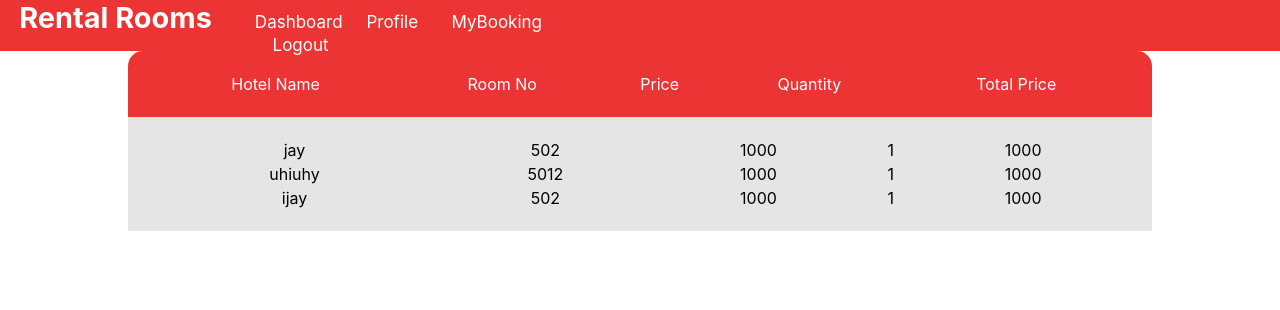
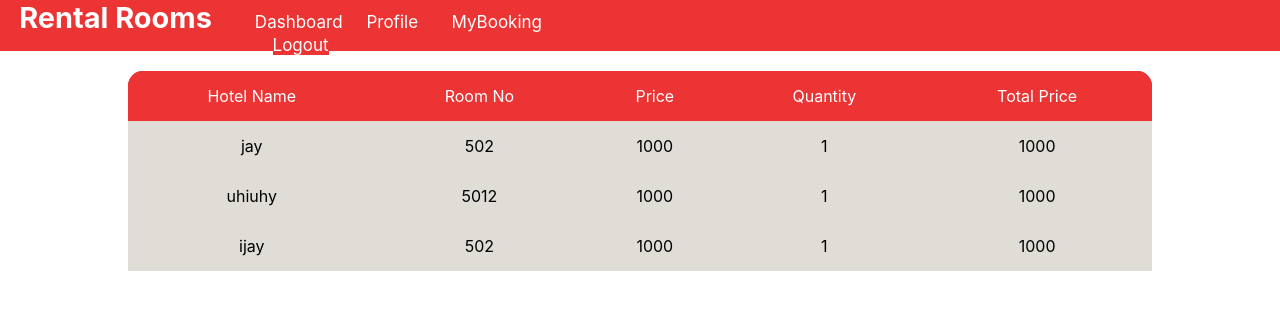
Before and after one commit to iamneo-production/04ce0a0f-3990-44c2-8a4b-dd93d4d5affe, a React (Create React App) app in the folder reactapp/: page /user/bookings in a window 1280 px wide. Shown: the top 310 px of the page. Built offline with nearby package versions, Linux system fonts and the light colour scheme.

Commit message:
nav and booking done

```diff
--- a/reactapp/src/UserHotelBooking.css
+++ b/reactapp/src/UserHotelBooking.css
@@ -1,25 +1,37 @@
+.t1,.t2,.t3,.t4,.t5{
+    background-color:rgba(236,52,52,255);
+    padding:15px;
+    }
+.td1,.td2,.td3,.td4,.td5{
+        padding:15px;
+    }
+
+.tr1{
+    background-color:rgba(236,52,52,255);
+    border-top-left-radius:15px;
+    border-top-right-radius:15px;
+    }
 .ta{
-    background-color:rgba(236,52,52,255);
+    background-color:rgb(224,220,214);
     width:80%;
     text-align:center;
     color:white;
-    border-top-left-radius: 15px;
-    border-top-right-radius: 15px;
-    padding: 20px;
-    /*width: 200px;
-    height: 150px;*/
-}
-.tr1{
-    background-color:rgba(236,52,52,255);
-}
+    margin-top:20px;
+    border-collapse:collapse;
+    /*border-spacing:10px; */
+    border-top-left-radius:15px;
+    border-top-right-radius:15px;
+    }
 .tr_tb{
     background-color:rgba(0,0,0,0);
     color:black;
 }
-.tb{
+/*.tb{
     background-color: rgba(0,0,0,0.1);
     width:80%;
     text-align:center;
     color:white;
     padding: 20px;
-}
+    border-top-left-radius:15px;
+    border-top-right-radius:15px;
+}*/
--- a/reactapp/src/UserHotelBooking.js
+++ b/reactapp/src/UserHotelBooking.js
@@ -60,21 +60,19 @@ function userHotelBooking(){
         <div className="userBookingBody">
            <table className="ta" align="center">
                <tr className="tr1" cellSpacing="50">
-                        <td>Hotel Name</td>
-                        <td>Room No</td>
-                        <td>Price</td>
-                        <td>Quantity</td>
-                        <td>Total Price</td>
+                        <td className="t1" Style="border-top-left-radius:15px">Hotel Name</td>
+                        <td className="t2">Room No</td>
+                        <td className="t3">Price</td>
+                        <td className="t4">Quantity</td>
+                        <td className="t5" Style="border-top-right-radius:15px">Total Price</td>
                </tr>
-           </table>
-           <table className="tb" align="center">
            {bookingList.map(booking => (
                 <tr className="tr_tb" cellSpacing="50">
-                        <td>{booking.hotelName}</td>
-                        <td>{booking.roomNo}</td>
-                        <td>{booking.price}</td>
-                        <td>{booking.quantity}</td>
-                        <td>{booking.totalPrice}</td>
+                        <td className="td1">{booking.hotelName}</td>
+                        <td className="td2">{booking.roomNo}</td>
+                        <td className="td3">{booking.price}</td>
+                        <td className="td4">{booking.quantity}</td>
+                        <td className="td5">{booking.totalPrice}</td>
                </tr>
             ))}
            </table>
```
